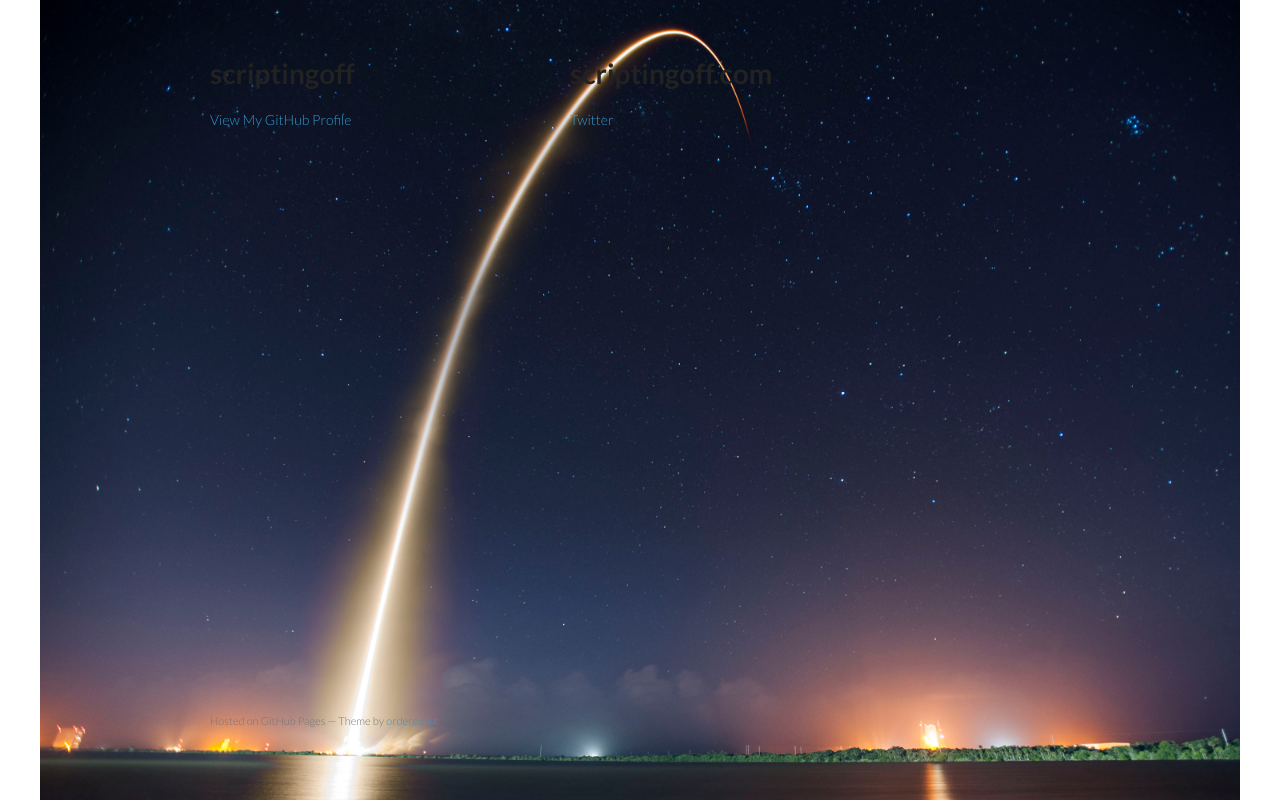
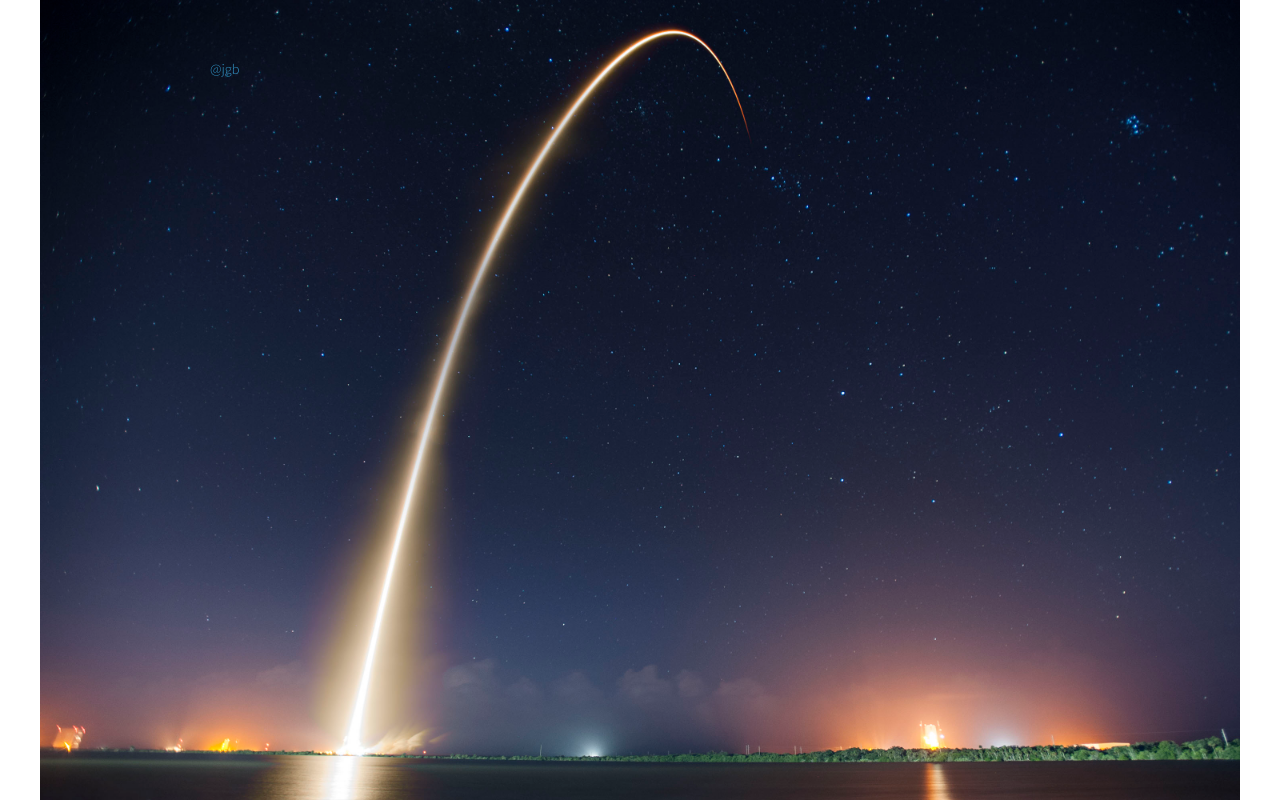
Before and after one commit to mckaycr/mckaycr.github.io, a plain HTML site: page index.html in a window 1280 px wide. Drawn offline with Linux system fonts and the light colour scheme.

Commit message:
Update index.html

```diff
--- a/index.html
+++ b/index.html
@@ -31,23 +31,7 @@
   </head>
   <body>
     <div class="wrapper">
-      <header>
-        <h1>scriptingoff</h1>
-        <p></p>
-
-
-        <p class="view"><a href="https://github.com/jgbooth">View My GitHub Profile</a></p>
-
-      </header>
-      <section>
-        <h1>
-<a id="scriptingoffcom" class="anchor" href="#scriptingoffcom" aria-hidden="true"><span class="octicon octicon-link"></span></a>scriptingoff.com</h1>
-
-<p><a href="https://twitter.com/jgb">Twitter</a></p>
-      </section>
-      <footer>
-        <p><small>Hosted on GitHub Pages &mdash; Theme by <a href="https://github.com/orderedlist">orderedlist</a></small></p>
-      </footer>
+<a href="https://twitter.com/jgb">@jgb</a></p>
     </div>
     <script src="javascripts/scale.fix.js"></script>
 
```
